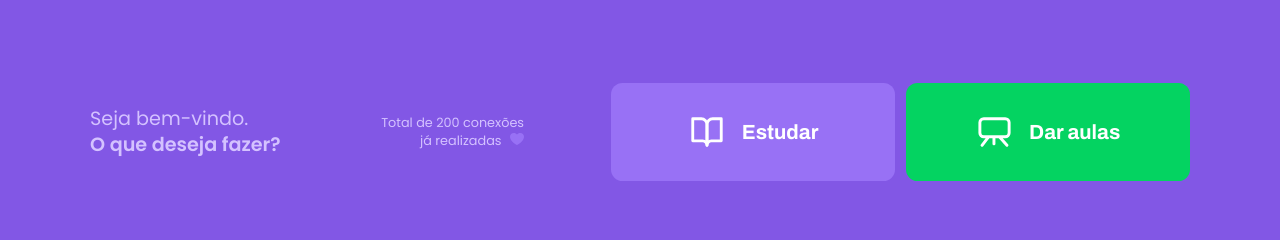
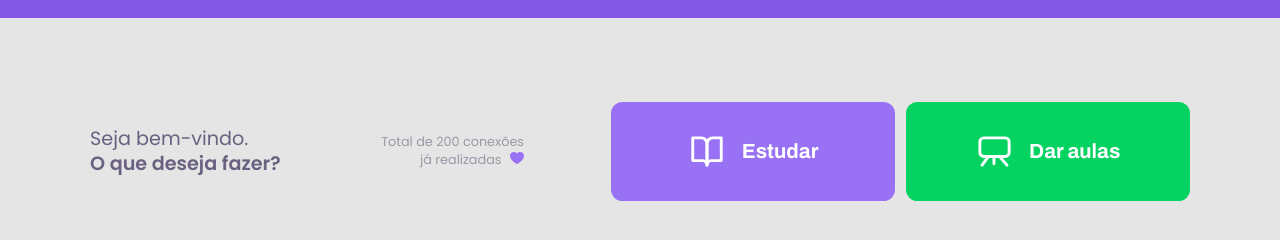
Before and after one commit to VarejaoDaCarne/proffy-discovery, a website: page src/views/index.html in a window 1280 px wide. Shown: the part 486-726 px from the top of the page. Drawn offline with Linux system fonts and the light colour scheme.

Commit message:
mobile font colors + lower background color when in desktop

```diff
--- a/public/styles/partials/page-landing.css
+++ b/public/styles/partials/page-landing.css
@@ -4,10 +4,6 @@
 
 #page-landing {
     background: var(--color-primary);
-}
-
-#page-landing #container {
-    color: var(--color-text-in-primary)
 }
 
 .logo-container img {
@@ -24,6 +20,7 @@
     font-size: 3.6rem;
     line-height: 4.6rem;
     margin-top: 0.8rem;
+    color: var(--color-text-in-primary);
 }
 
 .hero-image {
@@ -34,6 +31,7 @@
     font-size: 2.4rem;
     display: flex;
     justify-content: center;
+    color: var(--color-text-in-primary);
 }
 
 .buttons-container {
@@ -86,6 +84,7 @@
     display: flex;
     align-items: center;
     justify-content: center;
+    color: var(--color-text-in-primary);
 }
 
 .total-connections img {
@@ -99,6 +98,10 @@
 }
 
 @media (min-width: 1100px) {
+    #page-landing {
+        background: linear-gradient(to bottom, var(--color-primary) 63%, var(--color-lower-background) 37%);
+    }
+
     #page-landing #container {
         max-width: 1100px;
         display: grid;
@@ -108,7 +111,7 @@
         'proffy image image'
         'texting button button ';
         column-gap: 87px;
-        row-gap: 86px;
+        row-gap: 125px;
     }
 
     .logo-container {
@@ -139,6 +142,7 @@
         align-items: center;
         font-size: 3rem;
         line-height: 4rem;
+        color: var(--color-text-base);
     }
 
     .welcome-message strong {
@@ -151,6 +155,7 @@
         font-size: 2rem;
         width: 155px;
         text-align: right;
+        color: var(--color-text-complement);
     }
 
     .buttons-container {
```
